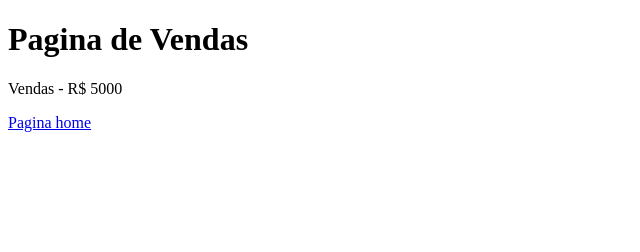
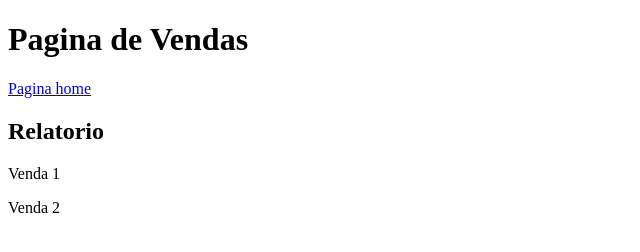
Before and after one commit to skaterfel/revisao-git, a plain HTML site: page vendas.html in a window 1280 px wide. Shown: the whole page, without its empty margins (0-640 px from the left). Drawn offline with Linux system fonts and the light colour scheme.

Commit message:
updated vendas

```diff
--- a/vendas.html
+++ b/vendas.html
@@ -8,7 +8,9 @@
 </head>
 <body>
     <h1>Pagina de Vendas</h1>
-    <p>Vendas - R$ 5000</p>
     <a href="index.html">Pagina home</a>
+    <h2>Relatorio</h2>
+    <p>Venda 1</p>
+    <p>Venda 2</p>
 </body>
 </html>
```
